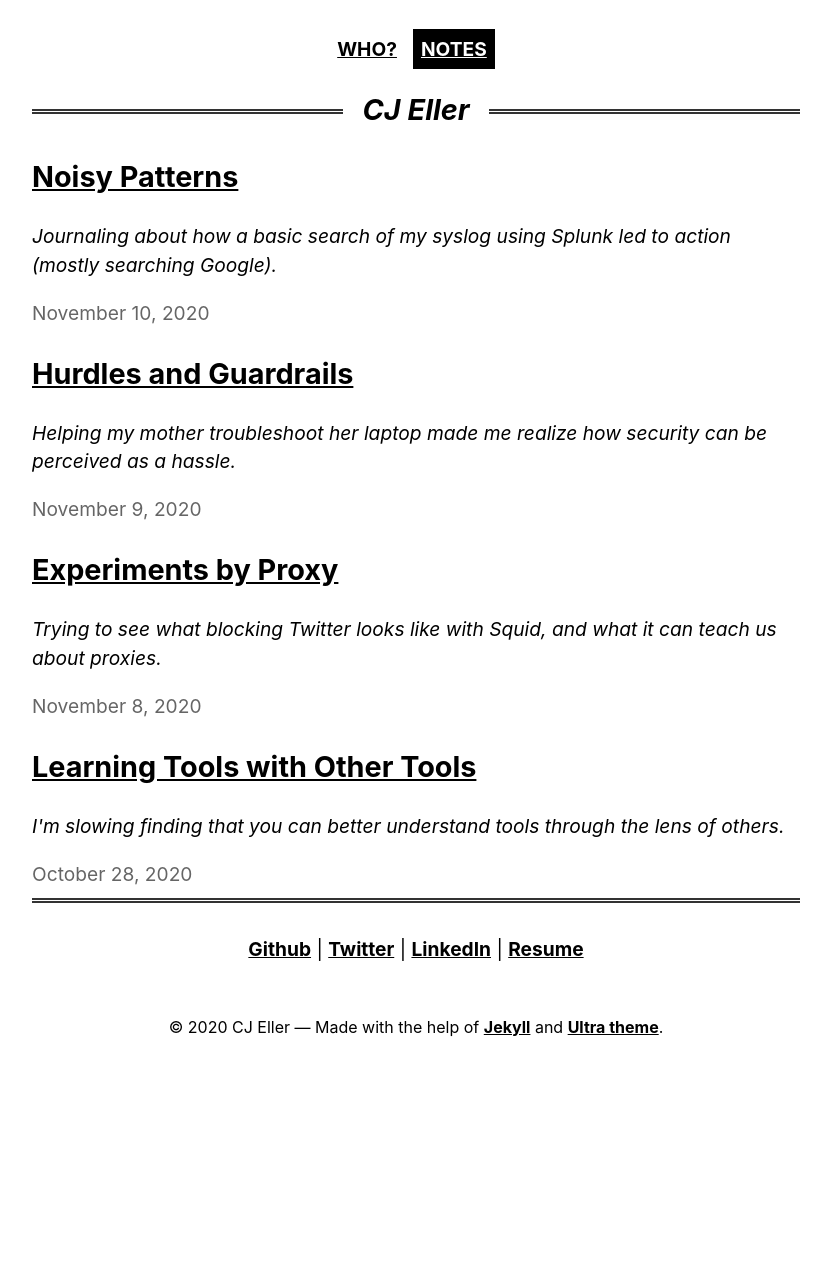
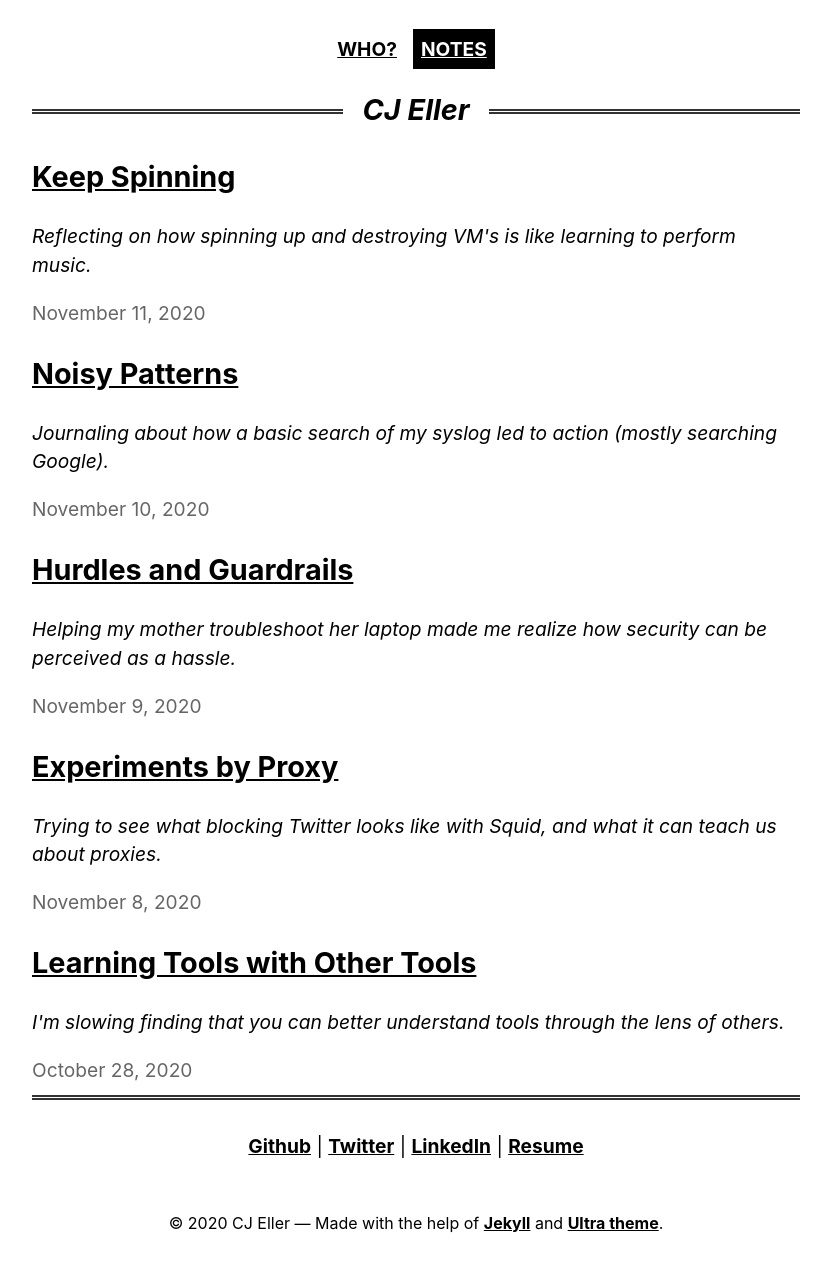
Before and after one commit to cjeller1592/cjeller-site, a Jekyll site: the page built from _pages/notes.md, in a window 1280 px wide. Shown: the whole page, without its empty margins (224-1055 px from the left). Built offline with Jekyll 4.4.1, drawn with Linux system fonts in a browser that asks for light colours; before the commit the page ends 1089 px from its top, so only the background shows below that; some of the changed lines change nothing that is shown.

Commit message:
Added Keep Spinning post and edited summary of Noisy Patterns post.

```diff
--- a/_posts/2020-11-10-noisy-patterns.md
+++ b/_posts/2020-11-10-noisy-patterns.md
@@ -1,7 +1,7 @@
 ---
 layout: post
 title: Noisy Patterns
-summary: Journaling about how a basic search of my syslog using Splunk led to action (mostly searching Google).
+summary: Journaling about how a basic search of my syslog led to action (mostly searching Google).
 ---
 
 I want to get more familiar with security information & event management (SIEM), so I thought the best place to start would be with system logs. I added the syslog to Splunk (which I also want to get more familiar with).
--- /dev/null
+++ b/_posts/2020-11-11-keep-spinning.md
@@ -0,0 +1,12 @@
+---
+layout: post
+title: Keep Spinning
+summary: Reflecting on how spinning up and destroying VM's is like learning to perform music.
+---
+A couple months ago, I remember being overly precious about virtual machines. This Linux box that I've spun up has to be lovingly maintained for as long as I own my laptop. Nothing bad can happen to it. I acted as if I made a covenant with VMWare to never destroy a box.
+
+I have to admit though, the first time I deleted a VM, it felt freeing. Nothing bad happened. No wrath from VMWare. I just went onto spinning up the next Kali Linux box. After this happened a couple times, I developed a looser relationship with the VM's I spun up. Not so much being careless as being more open to experimentation. Messing up is okay. You just revert to an earlier snapshot or blow the whole thing up and try again.
+
+This realization reminded me of when I was studying classical guitar. Performances were the most nerve wracking thing imaginable. I was afraid of going out there with my guitar and messing up. But here's the thing — when I messed up, it wasn't the end of the world. I learned from my lessons and took them into the next performance. This process continues indefinitely. To this day I still get nervous to perform, but I know it isn't my first gig and won't be my last. That allows me to play as well as I can without putting unnecessary pressure on myself.
+
+I suppose this is how I am trying to take learning more about Linux and Windows and cybersecurity. It isn't the first VM I spin up and it won't be my last.
```
